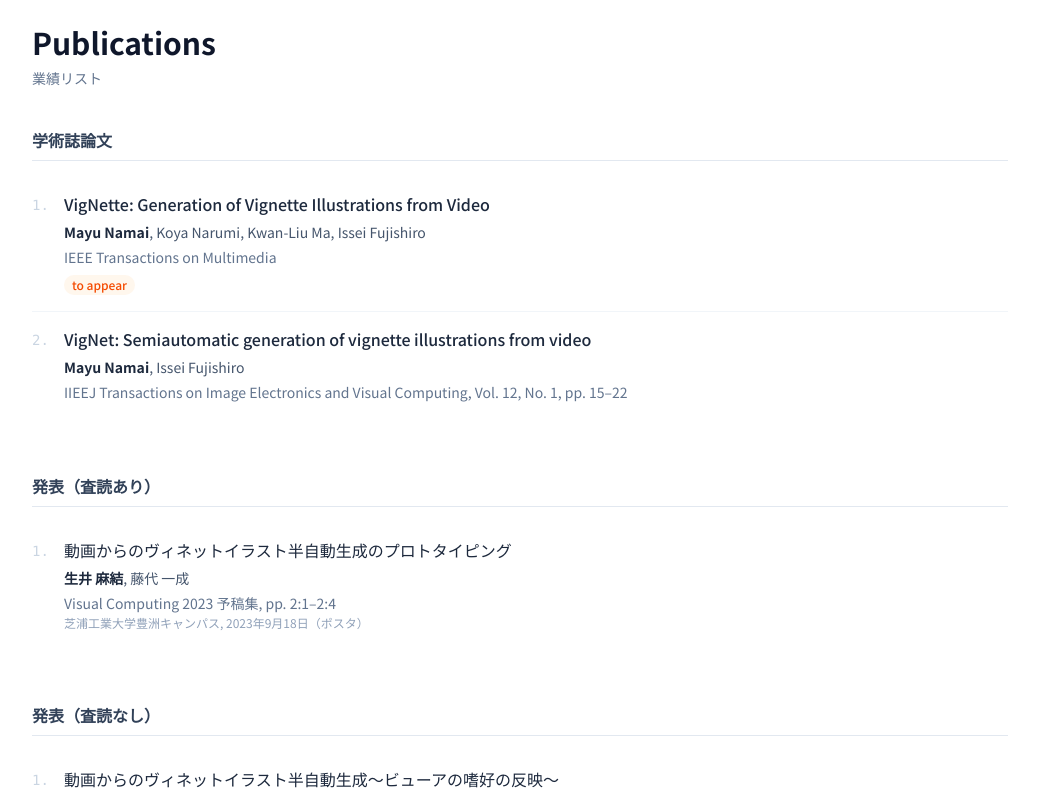
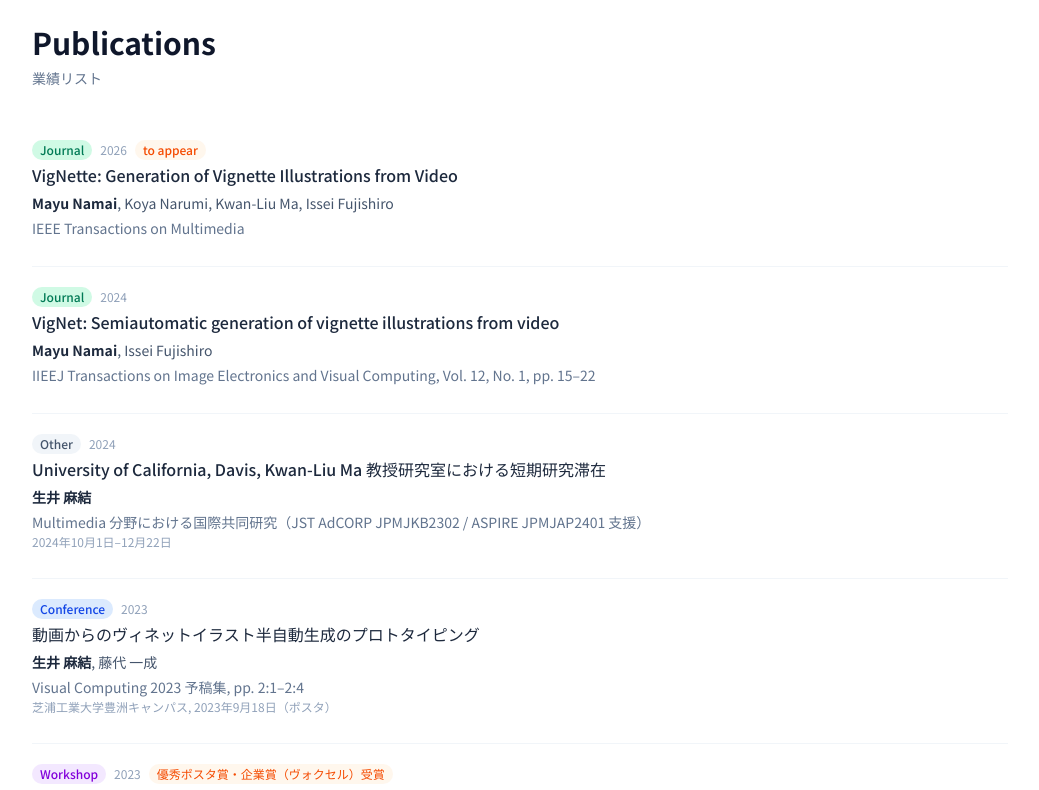
Before and after one commit to mayu-namai/mayu-page, a Next.js app: page / in a window 1280 px wide. Shown: the part 1040-1830 px from the top of the page, without its empty margins (120-1159 px from the left). Built offline with nearby package versions, Linux system fonts and the light colour scheme.

Commit message:
Revert publications to flat list with type badges
Co-Authored-By: Claude Sonnet 4.6 <noreply@anthropic.com>

```diff
--- a/components/PublicationsSection.tsx
+++ b/components/PublicationsSection.tsx
@@ -1,6 +1,12 @@
 import { publications, Publication } from "@/lib/data";
 
-// 著者名のうち生井を太字にする
+const typeBadge: Record<Publication["type"], { label: string; color: string }> = {
+  journal:    { label: "Journal",    color: "bg-emerald-100 text-emerald-700" },
+  conference: { label: "Conference", color: "bg-blue-100 text-blue-700" },
+  workshop:   { label: "Workshop",   color: "bg-purple-100 text-purple-700" },
+  other:      { label: "Other",      color: "bg-slate-100 text-slate-600" },
+};
+
 function AuthorList({ authors }: { authors: string[] }) {
   return (
     <span className="text-sm text-slate-600">
@@ -18,19 +24,22 @@ function AuthorList({ authors }: { authors: string[] }) {
   );
 }
 
-function PublicationItem({
-  pub,
-  index,
-}: {
-  pub: Publication;
-  index: number;
-}) {
+function PublicationCard({ pub }: { pub: Publication }) {
+  const badge = typeBadge[pub.type];
   return (
-    <li className="flex gap-3 py-4 border-b border-slate-100 last:border-0">
-      <span className="text-slate-300 text-sm font-mono w-5 shrink-0 pt-0.5">
-        {index}.
-      </span>
+    <li className="flex gap-4 py-5 border-b border-slate-100 last:border-0">
       <div className="flex-1 min-w-0">
+        <div className="flex flex-wrap items-center gap-2 mb-1">
+          <span className={`text-xs font-medium px-2 py-0.5 rounded-full ${badge.color}`}>
+            {badge.label}
+          </span>
+          <span className="text-xs text-slate-400">{pub.year}</span>
+          {pub.note && (
+            <span className="text-xs font-medium text-orange-600 bg-orange-50 px-2 py-0.5 rounded-full">
+              {pub.note}
+            </span>
+          )}
+        </div>
         <p className="font-medium text-slate-800 leading-snug mb-1">
           {pub.title}
         </p>
@@ -41,12 +50,7 @@ function PublicationItem({
         {pub.detail && (
           <p className="text-xs text-slate-400">{pub.detail}</p>
         )}
-        <div className="flex flex-wrap gap-3 mt-2">
-          {pub.note && (
-            <span className="text-xs font-medium text-orange-600 bg-orange-50 px-2 py-0.5 rounded-full">
-              {pub.note}
-            </span>
-          )}
+        <div className="flex gap-3 mt-2">
           {pub.doi && (
             <a href={pub.doi} target="_blank" rel="noopener noreferrer"
               className="text-xs text-blue-600 hover:underline">DOI</a>
@@ -69,43 +73,19 @@ function PublicationItem({
   );
 }
 
-type Group = {
-  type: Publication["type"];
-  label: string;
-};
+export default function PublicationsSection() {
+  const sorted = [...publications].sort((a, b) => b.year - a.year);
 
-const groups: Group[] = [
-  { type: "journal",    label: "学術誌論文" },
-  { type: "conference", label: "発表（査読あり）" },
-  { type: "workshop",   label: "発表（査読なし）" },
-  { type: "other",      label: "その他" },
-];
-
-export default function PublicationsSection() {
   return (
     <section id="publications" className="py-20 bg-white">
       <div className="max-w-5xl mx-auto px-6">
         <h2 className="text-3xl font-bold text-slate-900 mb-2">Publications</h2>
-        <p className="text-slate-500 mb-10 text-sm">業績リスト</p>
-
-        <div className="space-y-12">
-          {groups.map(({ type, label }) => {
-            const items = publications.filter((p) => p.type === type);
-            if (items.length === 0) return null;
-            return (
-              <div key={type}>
-                <h3 className="text-base font-semibold text-slate-700 mb-4 pb-2 border-b border-slate-200">
-                  {label}
-                </h3>
-                <ul>
-                  {items.map((pub, i) => (
-                    <PublicationItem key={i} pub={pub} index={i + 1} />
-                  ))}
-                </ul>
-              </div>
-            );
-          })}
-        </div>
+        <p className="text-slate-500 mb-8 text-sm">業績リスト</p>
+        <ul>
+          {sorted.map((pub, i) => (
+            <PublicationCard key={i} pub={pub} />
+          ))}
+        </ul>
       </div>
     </section>
   );
```
